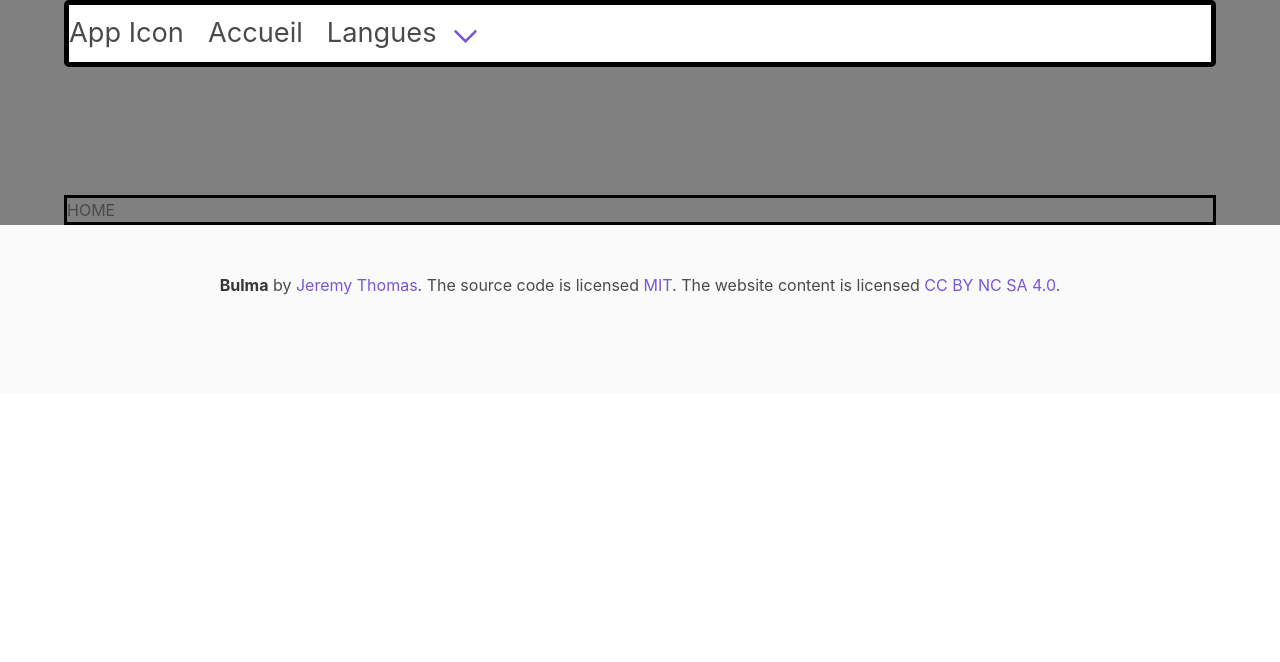
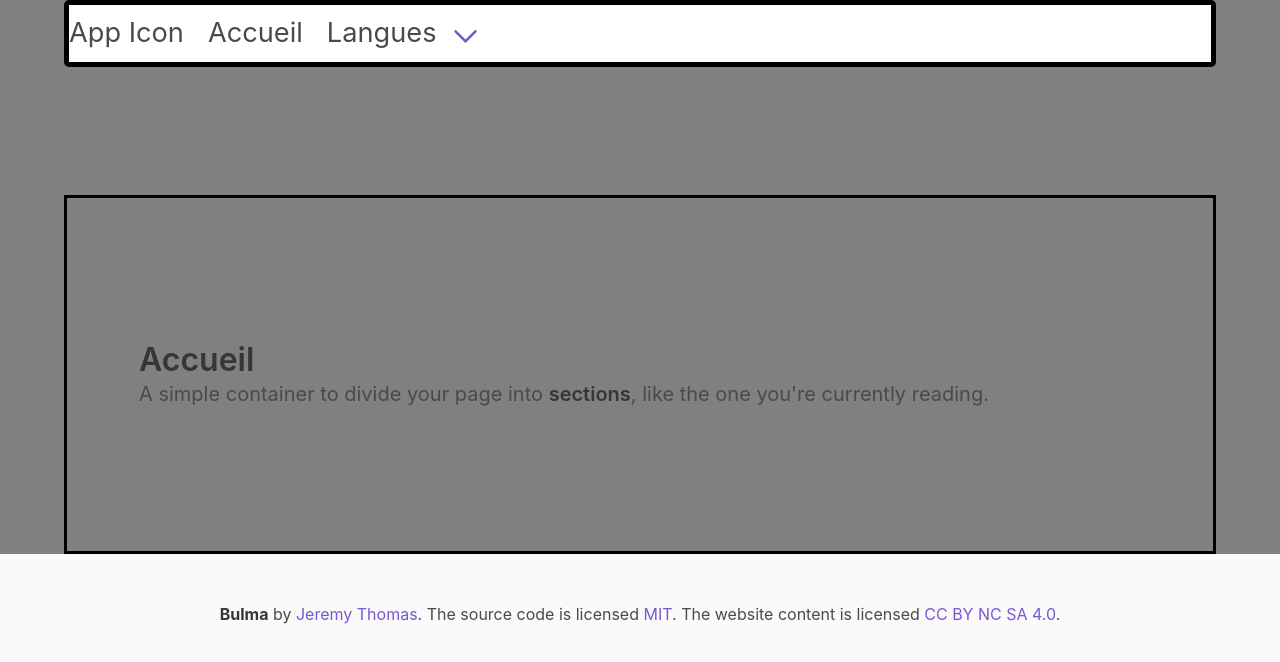
Before and after one commit to DanRobS/GabonLanguages, a Vue app: page /#/ in a window 1280 px wide. Shown: the top 662 px of the page. Built offline with nearby package versions, Linux system fonts and the light colour scheme.

Commit message:
Home component update

```diff
--- a/src/components/Home.vue
+++ b/src/components/Home.vue
@@ -1,7 +1,12 @@
 <template>
   <div id="home-div" class="container">
 
-    HOME
+    <section class="section is-medium">
+      <h1 class="title">Accueil</h1>
+      <h2 class="subtitle">
+        A simple container to divide your page into <strong>sections</strong>, like the one you're currently reading.
+      </h2>
+    </section>
 
   </div>
 </template>
```
